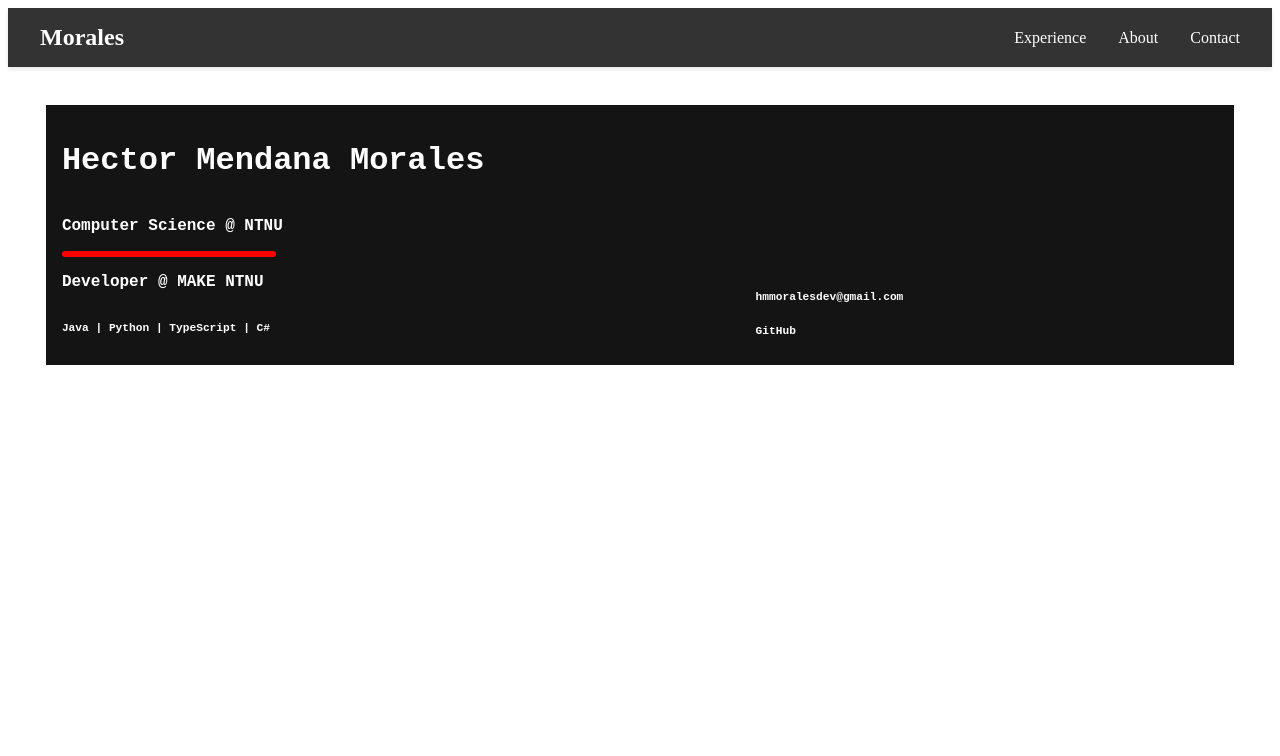
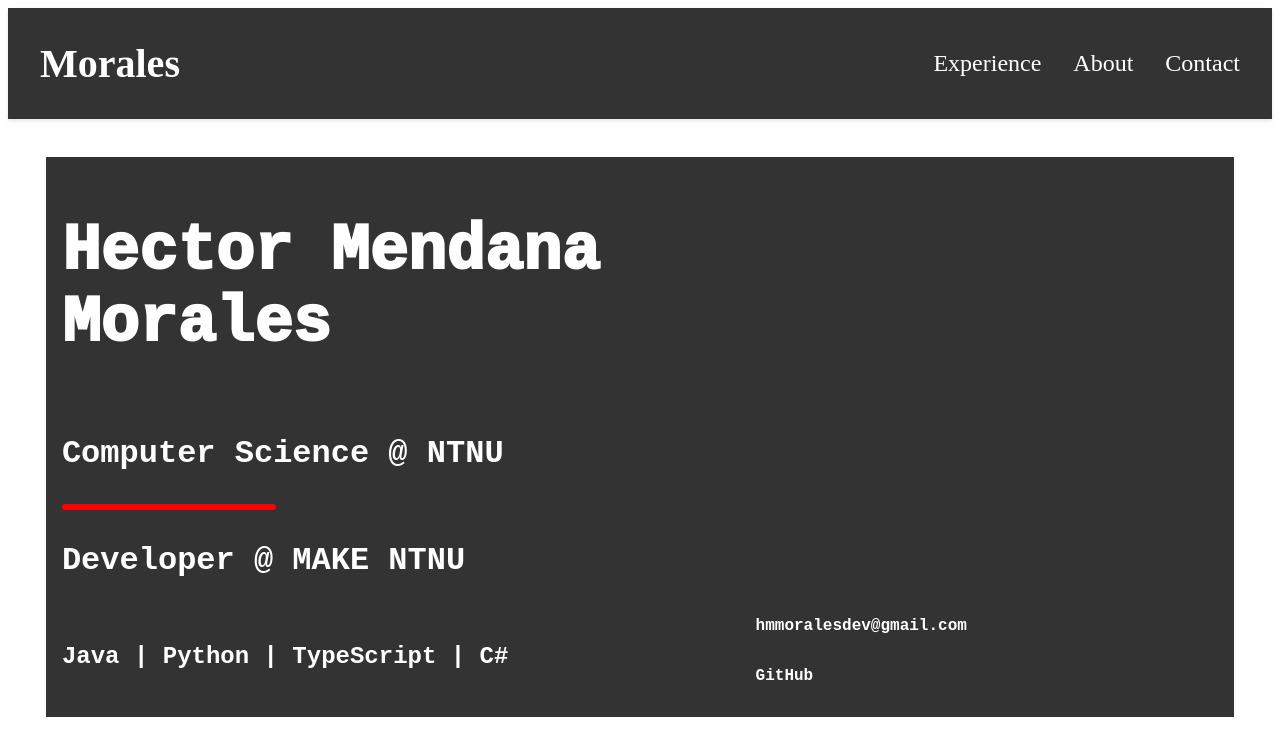
Before and after one commit to HectorMM5/hectormm5.github.io, a Vue app: page / in a window 1280 px wide. Shown: the top 756 px of the page. Built offline with nearby package versions, Linux system fonts and the light colour scheme.

Commit message:
style changes

```diff
--- a/src/components/Hero.vue
+++ b/src/components/Hero.vue
@@ -6,7 +6,6 @@
       <div class="separator"></div>
       <h3>Developer @ MAKE NTNU</h3>
       <h4>Java | Python | TypeScript | C#</h4>
-
     </div>
     <div class="right-side">
       <h3 class="contact">hmmoralesdev@gmail.com</h3>
@@ -17,7 +16,7 @@
 
 <script>
 export default {
-    name: 'Hero'
+  name: 'Hero',
 }
 </script>
 
@@ -27,33 +26,34 @@ export default {
   padding: 1rem;
   display: flex;
   flex-direction: row;
-    background-color: rgb(20, 20, 20);
+  background-color: #333;
 }
 
 .left-side {
   display: flex;
   flex-direction: column;
-    width: 60%
+  width: 60%;
 }
 
 .left-side h1 {
+  display: block;
+  font-family: 'Courier New', Courier, monospace;
+  font-size: 4rem;
+  font-weight: 1000;
+  color: white;
+}
+
+.left-side h3 {
   display: block;
   font-family: 'Courier New', Courier, monospace;
   font-size: 2rem;
   color: white;
 }
 
-.left-side h3 {
-    display: block;
-    font-family: 'Courier New', Courier, monospace;
-    font-size: 1rem;
-    color: white;
-}
-
 .left-side h4 {
   display: block;
   font-family: 'Courier New', Courier, monospace;
-    font-size: 0.7rem;
+  font-size: 1.5rem;
   color: white;
 }
 
@@ -75,8 +75,7 @@ export default {
 .right-side h3 {
   display: block;
   font-family: 'Courier New', Courier, monospace;
-    font-size: 0.7rem;
+  font-size: 1rem;
   color: white;
 }
-
 </style>
--- a/src/components/Topbar.vue
+++ b/src/components/Topbar.vue
@@ -13,14 +13,14 @@
 
 <script>
 export default {
-    name: 'Topbar'
+  name: 'Topbar',
 }
 </script>
 
 <style scoped>
 .topbar {
   background-color: #333;
-    padding: 1rem;
+  padding: 2rem;
   box-shadow: 0 2px 4px rgba(0, 0, 0, 0.1);
 }
 
@@ -35,7 +35,7 @@ export default {
 .topbar-title {
   color: white;
   margin: 0;
-    font-size: 1.5rem;
+  font-size: 2.5rem;
 }
 
 .topbar-nav {
@@ -47,6 +47,7 @@ export default {
   color: white;
   text-decoration: none;
   transition: color 0.3s;
+  font-size: 1.5rem;
 }
 
 .topbar-nav a:hover {
```
Lines whose indentation alone changed are shown as unchanged.
